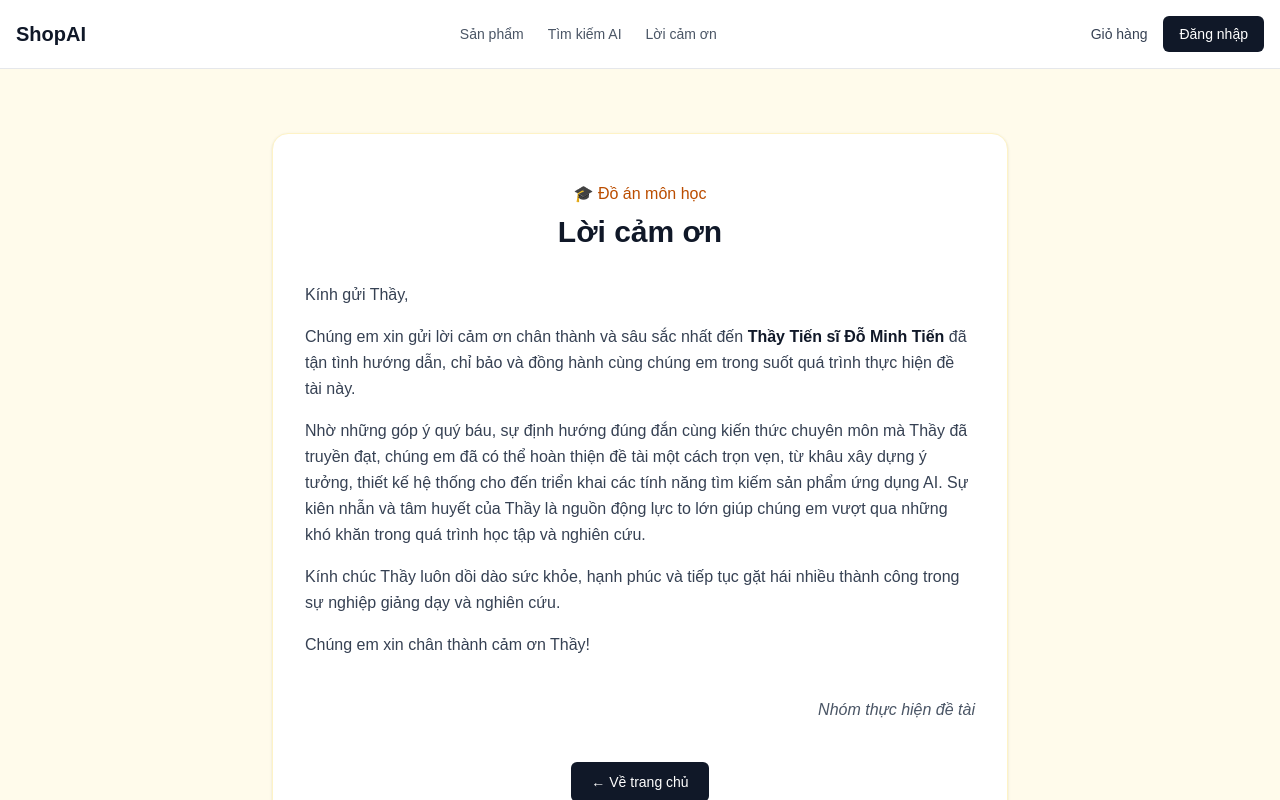
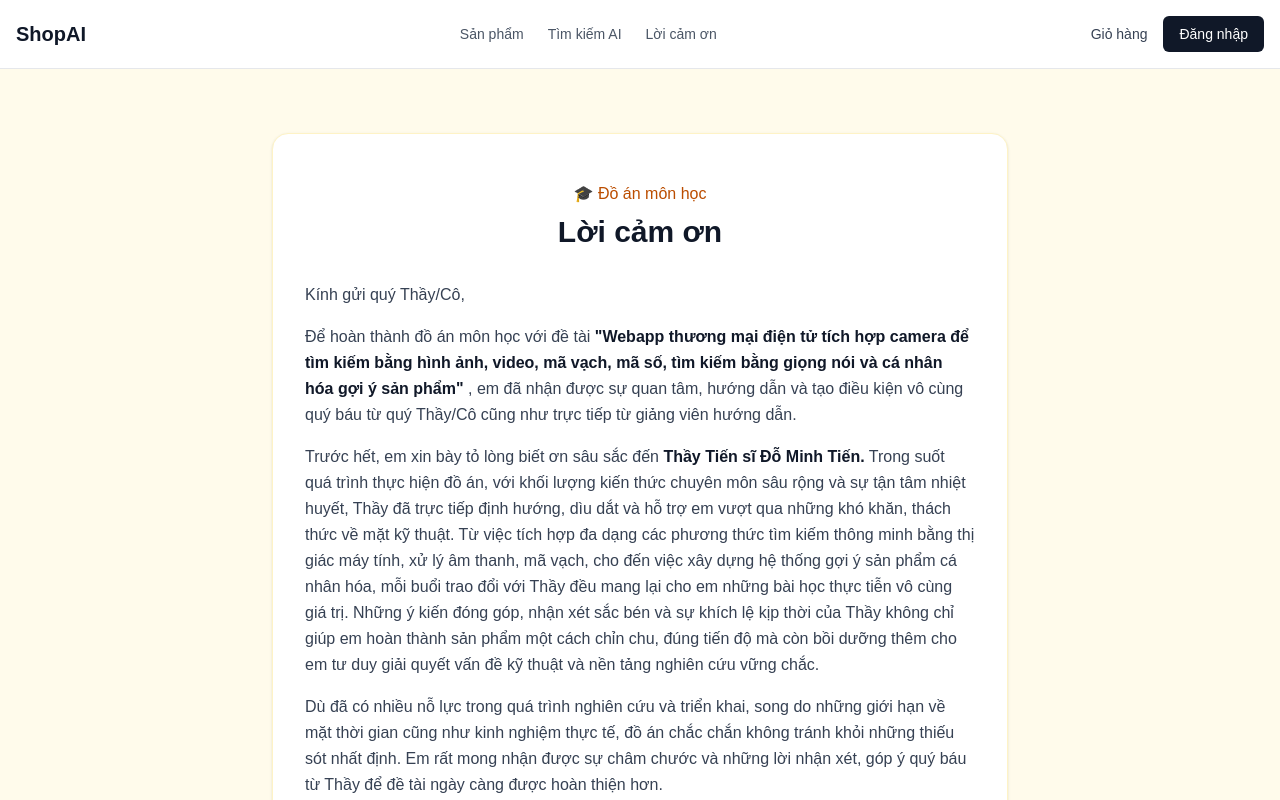
Before and after one commit to Vo-Dang-Khoa/ecommerce-ai-search, a Next.js app: page /loi-cam-on in a window 1280 px wide. Shown: the top 800 px of the page. Built offline with nearby package versions, Linux system fonts and the light colour scheme.

Commit message:
Cap nhat noi dung moi

```diff
--- a/src/app/loi-cam-on/page.js
+++ b/src/app/loi-cam-on/page.js
@@ -18,34 +18,50 @@ export default function LoiCamOnPage() {
           </h1>
 
           <div className="space-y-4 text-gray-700 leading-relaxed">
-            <p>Kính gửi Thầy,</p>
+            <p>Kính gửi quý Thầy/Cô,</p>
             <p>
-              Chúng em xin gửi lời cảm ơn chân thành và sâu sắc nhất đến{" "}
+              Để hoàn thành đồ án môn học với đề tài{" "}
               <strong className="text-gray-900">
-                Thầy Tiến sĩ Đỗ Minh Tiến
+                "Webapp thương mại điện tử tích hợp camera để tìm kiếm bằng hình
+                ảnh, video, mã vạch, mã số, tìm kiếm bằng giọng nói và cá nhân
+                hóa gợi ý sản phẩm"
               </strong>{" "}
-              đã tận tình hướng dẫn, chỉ bảo và đồng hành cùng chúng em trong
-              suốt quá trình thực hiện đề tài này.
+              , em đã nhận được sự quan tâm, hướng dẫn và tạo điều kiện vô cùng
+              quý báu từ quý Thầy/Cô cũng như trực tiếp từ giảng viên hướng dẫn.
             </p>
             <p>
-              Nhờ những góp ý quý báu, sự định hướng đúng đắn cùng kiến thức
-              chuyên môn mà Thầy đã truyền đạt, chúng em đã có thể hoàn thiện
-              đề tài một cách trọn vẹn, từ khâu xây dựng ý tưởng, thiết kế hệ
-              thống cho đến triển khai các tính năng tìm kiếm sản phẩm ứng
-              dụng AI. Sự kiên nhẫn và tâm huyết của Thầy là nguồn động lực
-              to lớn giúp chúng em vượt qua những khó khăn trong quá trình
-              học tập và nghiên cứu.
+              Trước hết, em xin bày tỏ lòng biết ơn sâu sắc đến{" "}
+              <strong className="text-gray-900">
+                Thầy Tiến sĩ Đỗ Minh Tiến.
+              </strong>{" "}
+              Trong suốt quá trình thực hiện đồ án, với khối lượng kiến thức
+              chuyên môn sâu rộng và sự tận tâm nhiệt huyết, Thầy đã trực tiếp
+              định hướng, dìu dắt và hỗ trợ em vượt qua những khó khăn, thách
+              thức về mặt kỹ thuật. Từ việc tích hợp đa dạng các phương thức tìm
+              kiếm thông minh bằng thị giác máy tính, xử lý âm thanh, mã vạch,
+              cho đến việc xây dựng hệ thống gợi ý sản phẩm cá nhân hóa, mỗi
+              buổi trao đổi với Thầy đều mang lại cho em những bài học thực tiễn
+              vô cùng giá trị. Những ý kiến đóng góp, nhận xét sắc bén và sự
+              khích lệ kịp thời của Thầy không chỉ giúp em hoàn thành sản phẩm
+              một cách chỉn chu, đúng tiến độ mà còn bồi dưỡng thêm cho em tư
+              duy giải quyết vấn đề kỹ thuật và nền tảng nghiên cứu vững chắc.
             </p>
             <p>
-              Kính chúc Thầy luôn dồi dào sức khỏe, hạnh phúc và tiếp tục gặt
-              hái nhiều thành công trong sự nghiệp giảng dạy và nghiên cứu.
+              Dù đã có nhiều nỗ lực trong quá trình nghiên cứu và triển khai,
+              song do những giới hạn về mặt thời gian cũng như kinh nghiệm thực
+              tế, đồ án chắc chắn không tránh khỏi những thiếu sót nhất định. Em
+              rất mong nhận được sự châm chước và những lời nhận xét, góp ý quý
+              báu từ Thầy để đề tài ngày càng được hoàn thiện hơn.
             </p>
-            <p>Chúng em xin chân thành cảm ơn Thầy!</p>
+            <p>
+              Cuối cùng, em xin kính chúc Thầy luôn dồi dào sức khỏe, hạnh phúc
+              và gặt hái được nhiều thành công hơn nữa trong sự nghiệp trồng
+              người cũng như trong các công trình
+            </p>
+            <p>Em xin trân trọng cảm ơn!</p>
           </div>
 
-          <p className="text-right text-gray-600 mt-10 italic">
-            Nhóm thực hiện đề tài
-          </p>
+          <p className="text-right text-gray-600 mt-10 italic">Võ Đăng Khoa</p>
 
           <div className="flex justify-center mt-10">
             <Link
```
